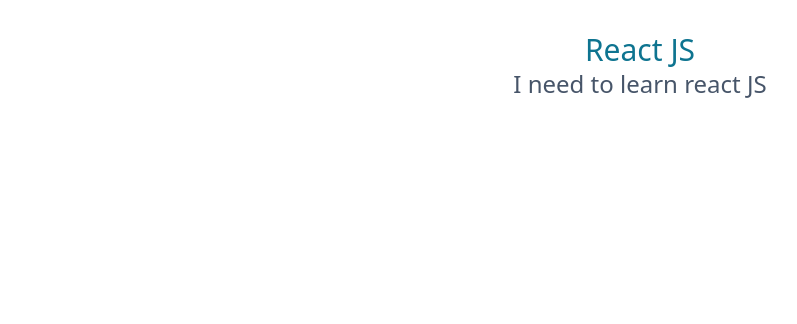
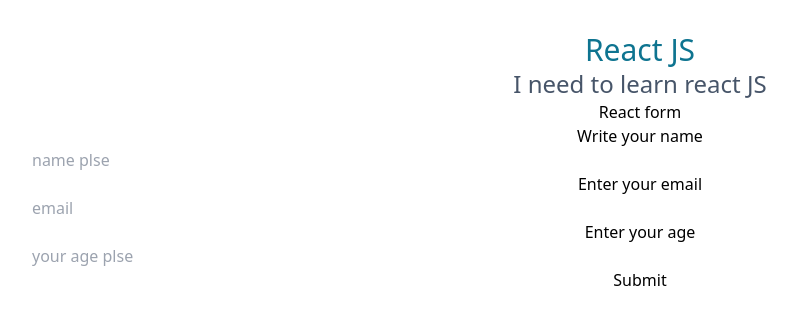
Before and after one commit to benidama/allAbout-ReactJS, a React (Vite) app: page / in a window 1280 px wide. Shown: the top 324 px of the page, without its empty margins (0-797 px from the left). Built offline with nearby package versions, Linux system fonts and the light colour scheme.

Commit message:
React forms practice

```diff
--- a/src/App.jsx
+++ b/src/App.jsx
@@ -1,12 +1,14 @@
-import { useState } from "react";
+import React from "react";
 import "./App.css";
 import Reactus from "./Component/Reactus";
+import Forms from "./Component/Forms";
 
 function App() {
   return (
     <>
       <h1 className="text-center text-3xl text-cyan-700">React JS</h1>
       <Reactus />
+      <Forms />
     </>
   );
 }
--- /dev/null
+++ b/src/Component/Forms.jsx
@@ -0,0 +1,48 @@
+import { useState } from "react";
+
+function Forms() {
+  const [inputs, setInputs] = useState({});
+  const submitWork = (el) => {
+    el.preventDefault();
+    console.log(inputs);
+  };
+  const inputValue = (tus) => {
+    const names = tus.target.name;
+    const values = tus.target.value;
+    setInputs((out) => ({ ...out, [names]: values }));
+  };
+  return (
+    <div>
+      <form action="" onSubmit={submitWork} className="flex flex-col">
+        <h1>React form</h1>
+        <label htmlFor="nme">Write your name</label>
+        <input
+          type="text"
+          name="names"
+          value={inputs.names || ""}
+          onChange={inputValue}
+          placeholder="name plse"
+        />
+        <label htmlFor="email">Enter your email</label>
+        <input
+          type="text"
+          name="email"
+          value={inputs.email}
+          onChange={inputValue}
+          placeholder="email"
+        />
+        <label htmlFor="age">Enter your age</label>
+        <input
+          type="number"
+          name="age"
+          value={inputs.age}
+          onChange={inputValue}
+          placeholder="your age plse"
+        />
+        <input type="submit" />
+      </form>
+    </div>
+  );
+}
+
+export default Forms;
```
